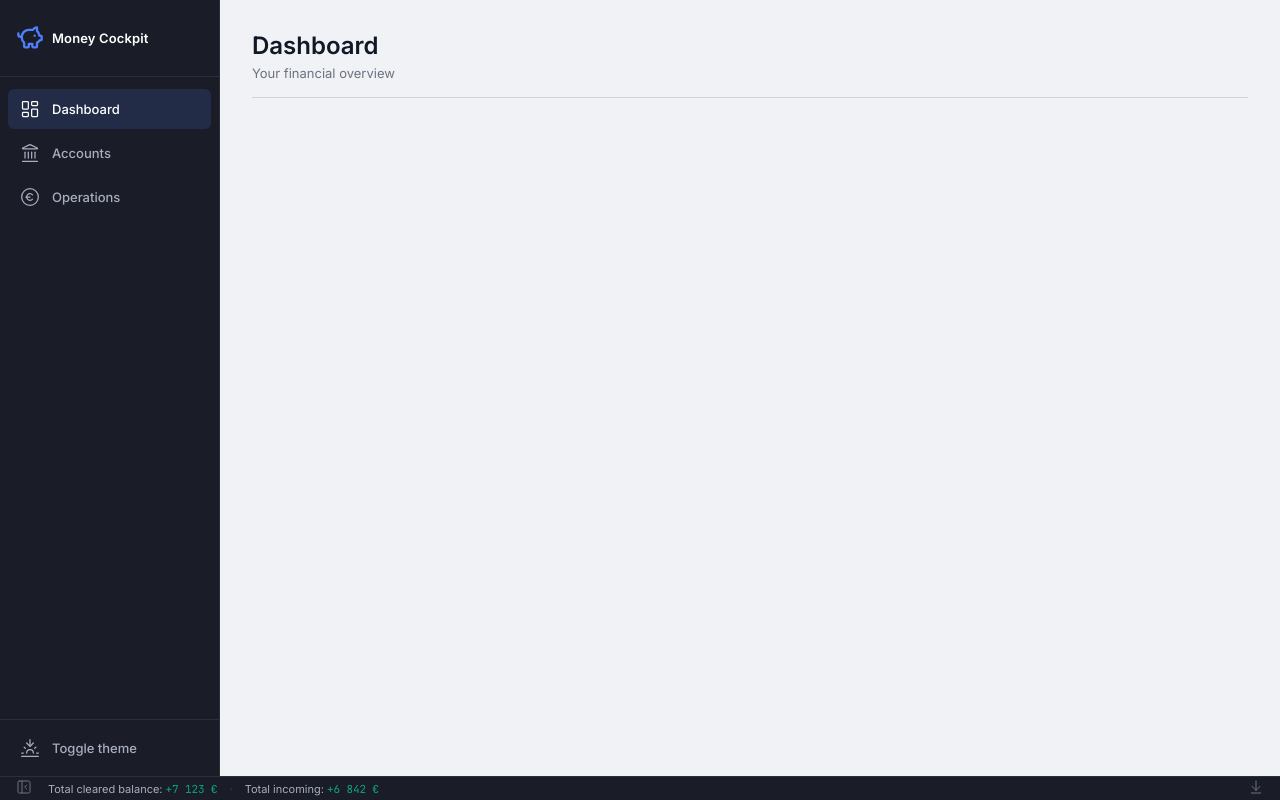
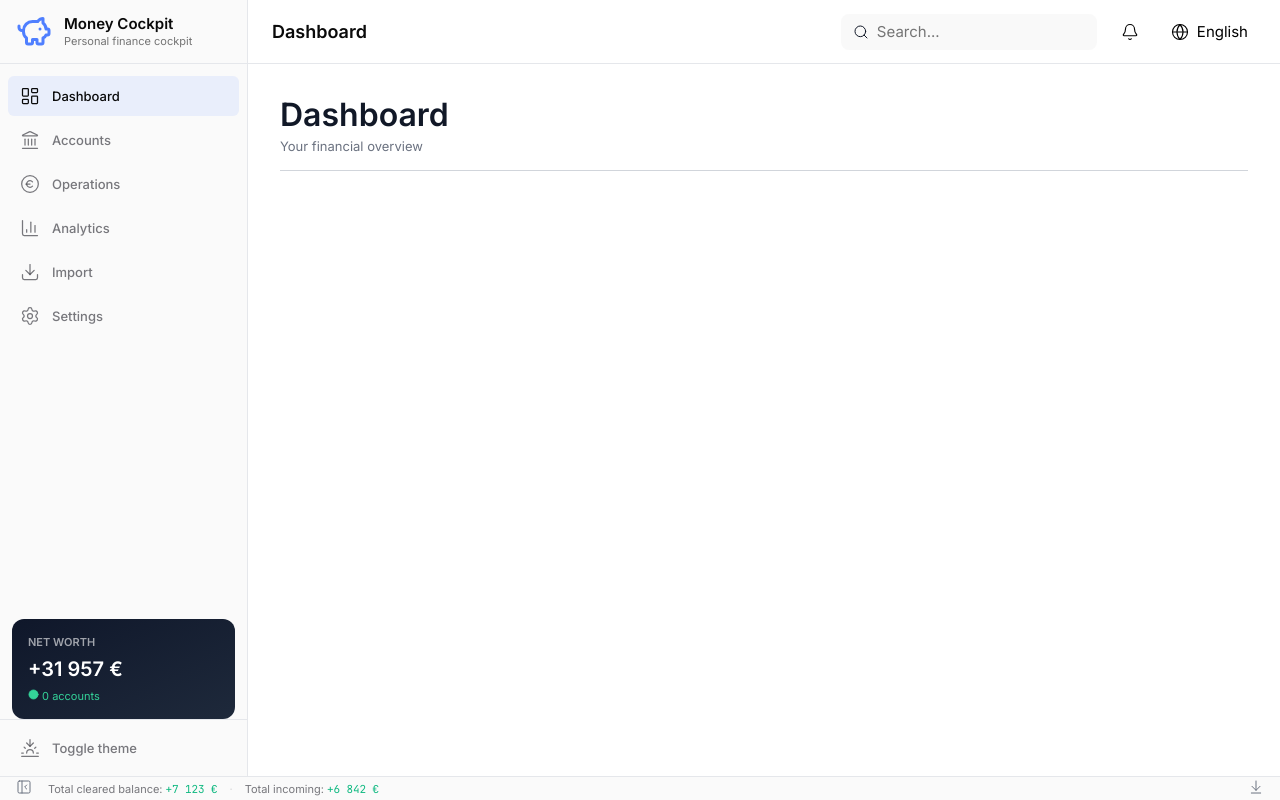
Before and after one commit to Mapeeks/money-cockpit, a website built with Vite: page index.html in a window 1280 px wide. Built offline with nearby package versions, Linux system fonts and the light colour scheme.

Commit message:
Create layout

```diff
--- a/index.html
+++ b/index.html
@@ -9,7 +9,10 @@
     <body>
         <div id="app">
             <div id="sidebar"></div>
-            <div id="content" class="view"></div>
+            <div id="main">
+                <header id="header" class="header"></header>
+                <div id="content" class="view"></div>
+            </div>
         </div>
         <footer id="status-bar"></footer>
     </body>
--- /dev/null
+++ b/src/components/layouts/Header.html
@@ -0,0 +1,18 @@
+<div class="header__left">
+    <span class="header__title">Dashboard</span>
+</div>
+<div class="header__right">
+    <div class="header__search">
+        <i data-lucide="search"></i>
+        <input type="text" name="search" value="" placeholder="Search..." />
+    </div>
+    <div class="header__notifications">
+        <button class="header__notifications-btn"><i data-lucide="bell"></i></button>
+    </div>
+    <div class="header__language">
+        <button class="header__language-btn">
+            <i data-lucide="globe"></i>
+            <span class="header__language-name">English</span>
+        </button>
+    </div>
+</div>
--- /dev/null
+++ b/src/components/layouts/Header.scss
@@ -0,0 +1,102 @@
+.header {
+    display: flex;
+    align-items: center;
+    justify-content: space-between;
+    padding: 0 var(--space-5);
+    border-bottom: 1px solid var(--sidebar-border);
+    height: var(--h-4);
+    gap: var(--space-4);
+
+    &__left,
+    &__right {
+        display: flex;
+        align-items: center;
+        gap: var(--space-4);
+    }
+
+    .header__title {
+        color: var(--sidebar-text-active);
+        font-size: var(--text-lg);
+        font-weight: var(--weight-semibold);
+    }
+
+    .header__search {
+        position: relative;
+
+        .lucide {
+            position: absolute;
+            left: 12px;
+            width: 16px;
+            height: 16px;
+            top: 10px;
+        }
+
+        input {
+            border: none;
+            background-color: var(--bg-input);
+            border-radius: var(--space-2);
+            font-size: var(--text-md);
+            line-height: var(--text-xl);
+            padding: var(--space-2);
+            padding-left: var(--space-7);
+            padding-right: var(--space-3);
+            color: var(--sidebar-text-active);
+            width: 256px;
+
+            &:focus {
+                outline: none;
+                border: 1px solid var(--border-input-focused);
+                background-color: var(--bg-base);
+            }
+        }
+    }
+
+    .header__notifications {
+        border-radius: var(--space-2);
+        :hover {
+            background-color: var(--bg-header-btn-hover);
+        }
+
+        button {
+            border-radius: var(--space-2);
+            padding: var(--space-2);
+
+            .lucide {
+                width: 18px;
+                height: 18px;
+                line-height: 24px;
+                display: block;
+            }
+        }
+    }
+
+    .header__language {
+        border-radius: var(--space-2);
+
+        :hover {
+            background-color: var(--bg-header-btn-hover);
+        }
+
+        .header__language-btn {
+            display: flex;
+            align-items: center;
+            gap: var(--space-2);
+            border-radius: var(--space-2);
+            padding: var(--space-2);
+
+            .lucide {
+                width: var(--space-5);
+                height: var(--space-5);
+                width: 18px;
+                height: 18px;
+                line-height: 24px;
+            }
+
+            .header__language-name {
+                display: block;
+                font-size: var(--text-md);
+                line-height: var(--space-5);
+            }
+        }
+    }
+}
--- /dev/null
+++ b/src/components/layouts/Header.ts
@@ -0,0 +1,14 @@
+import { Search, Bell, Globe, createIcons } from "lucide";
+import "./Header.scss";
+
+export function StatusBar(): void {}
+
+export function Header(): void {
+    createIcons({
+        icons: {
+            Search,
+            Bell,
+            Globe,
+        },
+    });
+}
--- a/src/components/layouts/Sidebar.html
+++ b/src/components/layouts/Sidebar.html
@@ -1,9 +1,19 @@
 <aside class="sidebar">
     <div class="sidebar__logo">
         <span class="sidebar__logo-mark"><i data-lucide="piggy-bank"></i></span>
-        <span class="sidebar__logo-name">Money Cockpit</span>
+        <div class="sidebar__logo-text">
+            <div class="sidebar__logo-name">Money Cockpit</div>
+            <div class="sidebar__logo-baseline">Personal finance cockpit</div>
+        </div>
     </div>
     <nav class="sidebar__nav" id="sidebar-nav"></nav>
+    <div class="sidebar__worth">
+        <div class="sidebar__worth-title">Net worth</div>
+        <div class="sidebar__worth-value">+31 957 &euro;</div>
+        <div class="sidebar__worth-status">
+            <i data-lucide="circle"></i> <span>0 accounts</span>
+        </div>
+    </div>
     <div class="sidebar__footer">
         <button class="sidebar__item" id="theme-toggle">
             <i data-lucide="sunrise"></i>
--- a/src/components/layouts/Sidebar.scss
+++ b/src/components/layouts/Sidebar.scss
@@ -11,28 +11,38 @@
     &__logo {
         display: flex;
         align-items: center;
-        gap: var(--space-2);
-        padding: var(--space-5) var(--space-4);
+        gap: var(--space-3);
+        padding: var(--space-4) var(--space-4);
         border-bottom: 1px solid var(--sidebar-border);
+        height: var(--h-4);
     }
     &__logo-mark {
         color: var(--accent);
         font-size: var(--text-lg);
         line-height: 1;
-        width: 28px;
-        height: 28px;
+        width: 36px;
+        height: 36px;
         .lucide {
-            width: 28px;
-            height: 28px;
+            width: 36px;
+            height: 36px;
             stroke-width: 2;
         }
     }
 
+    &__logo-text {
+        display: block;
+    }
+
     &__logo-name {
         color: var(--sidebar-text-active);
-        font-size: var(--text-sm);
+        font-size: var(--text-md);
         font-weight: var(--weight-semibold);
-        letter-spacing: 0.01em;
+        line-height: 1.25em;
+    }
+
+    &__logo-baseline {
+        color: var(--text-muted);
+        font-size: var(--text-xs);
     }
 
     &__nav {
@@ -68,6 +78,39 @@
         }
     }
 
+    &__worth {
+        background-image: var(--worth-gradient);
+        border-radius: var(--space-3);
+        margin: 0 var(--space-3);
+        padding: var(--space-4);
+
+        &-title {
+            color: rgba(255, 255, 255, 0.6);
+            text-transform: uppercase;
+            font-weight: var(--weight-semibold);
+            font-size: var(--text-xs);
+        }
+
+        &-value {
+            font-size: var(--text-xl);
+            margin: var(--space-1) 0;
+            line-height: var(--text-xxl);
+            font-weight: var(--weight-bold);
+            color: rgba(255, 255, 255, 1);
+        }
+
+        &-status {
+            color: var(--positive-dark);
+            font-size: var(--text-xs);
+            line-height: var(--text-sm);
+            .lucide {
+                fill: var(--positive-dark);
+                width: var(--text-xs);
+                height: var(--text-xs);
+            }
+        }
+    }
+
     &__footer {
         padding: var(--space-2);
         border-top: 1px solid var(--sidebar-border);
--- a/src/components/layouts/Sidebar.ts
+++ b/src/components/layouts/Sidebar.ts
@@ -10,6 +10,10 @@ import {
     PanelLeftClose,
     PanelLeftOpen,
     PiggyBank,
+    ChartColumn,
+    Circle,
+    Download,
+    Settings,
 } from "lucide";
 import "./Sidebar.scss";
 
@@ -17,6 +21,9 @@ const NAV_ITEMS: { route: Route; label: string; icon: string }[] = [
     { route: "dashboard", label: "Dashboard", icon: "layout-dashboard" },
     { route: "accounts", label: "Accounts", icon: "landmark" },
     { route: "operations", label: "Operations", icon: "circle-euro" },
+    { route: "analytics", label: "Analytics", icon: "chart-column" },
+    { route: "import", label: "Import", icon: "download" },
+    { route: "settings", label: "Settings", icon: "settings" },
 ];
 
 function buildNavItems(): void {
@@ -65,6 +72,10 @@ export function Sidebar(): void {
             PanelLeftClose,
             PanelLeftOpen,
             PiggyBank,
+            ChartColumn,
+            Circle,
+            Download,
+            Settings,
         },
     });
 
--- a/src/lib/loader.ts
+++ b/src/lib/loader.ts
@@ -1,5 +1,6 @@
 import sidebarTemplate from "../components/layouts/Sidebar.html?raw";
 import statusBarTemplate from "../components/layouts/StatusBar.html?raw";
+import headerTemplate from "../components/layouts/Header.html?raw";
 
 function inject(containerId: string, template: string): void {
     const container = document.getElementById(containerId);
@@ -9,4 +10,5 @@ function inject(containerId: string, template: string): void {
 export function loadLayout(): void {
     inject("sidebar", sidebarTemplate);
     inject("status-bar", statusBarTemplate);
+    inject("header", headerTemplate);
 }
--- a/src/lib/router.ts
+++ b/src/lib/router.ts
@@ -1,4 +1,4 @@
-export type Route = "dashboard" | "accounts" | "operations";
+export type Route = "dashboard" | "accounts" | "operations" | "analytics";
 
 type RouteChangeCallback = (route: Route) => void;
 
--- a/src/main.ts
+++ b/src/main.ts
@@ -4,10 +4,12 @@ import { loadLayout } from "./lib/loader";
 import { initTheme } from "./lib/theme";
 import { Sidebar } from "./components/layouts/Sidebar";
 import { StatusBar } from "./components/layouts/StatusBar";
+import { Header } from "./components/layouts/Header";
 import { router } from "./lib/router";
 
 loadLayout();
 initTheme();
 Sidebar();
+Header();
 StatusBar();
 router();
--- a/src/styles/global.scss
+++ b/src/styles/global.scss
@@ -79,7 +79,7 @@ textarea {
     }
 
     &__title {
-        font-size: var(--text-xl);
+        font-size: var(--text-xxl);
         font-weight: var(--weight-semibold);
         color: var(--text-primary);
         line-height: 1.2;
--- a/src/styles/tokens.scss
+++ b/src/styles/tokens.scss
@@ -5,55 +5,76 @@
     --space-4: 16px;
     --space-5: 24px;
     --space-6: 32px;
-    --space-7: 48px;
+    --space-7: 36px;
+    --space-8: 48px;
+
+    --h-1: 1rem;
+    --h-2: 2rem;
+    --h-3: 3rem;
+    --h-4: 4rem;
 
     --radius-sm: 4px;
     --radius-md: 6px;
     --border: 1px solid var(--border-color);
 
-    --font-ui: "Inter", system-ui, sans-serif;
+    --font-ui: ui-sans-serif, "Inter", system-ui, sans-serif;
     --font-mono: "JetBrains Mono", "Fira Code", monospace;
 
     --text-xs: 11px;
     --text-sm: 13px;
     --text-md: 15px;
     --text-lg: 18px;
-    --text-xl: 24px;
-    --text-2xl: 32px;
+    --text-xl: 20px;
+    --text-xxl: 24px;
+    --text-xxl: 32px;
 
     --weight-regular: 400;
     --weight-medium: 500;
     --weight-semibold: 600;
+    --weight-bold: 800;
 
-    --sidebar-width: 220px;
+    --sidebar-width: 248px;
 }
 
 :root,
 [data-theme="light"] {
-    --bg-base: #f0f2f5;
+    --bg-base: #ffffff;
     --bg-surface: #ffffff;
     --bg-raised: #e4e7ed;
     --bg-hover: #d8dce6;
+    --bg-button: rgba(15, 23, 42, 1);
+    --bg-gradient-top: var(--bg-button);
+    --bg-gradient-bottom: rgba(30, 41, 59, 1);
+    --bg-input: rgba(246, 246, 246, 0.6);
+    --bg-header-btn-hover: rgba(245, 245, 245, 1);
 
     --text-primary: #111827;
     --text-secondary: #6b7280;
-    --text-muted: #9ca3af;
+    --text-muted: #737373;
 
     --border-color: #d1d5db;
+    --border-input-focused: rgba(229, 229, 229, 1);
 
     --accent: #4f7fff;
     --accent-hover: #3a6ae8;
     --accent-subtle: rgba(79, 127, 255, 0.1);
 
-    --positive: #0da678;
+    --positive: rgba(16, 185, 129, 1);
+    --positive-dark: rgba(52, 211, 153, 1);
     --negative: #e5374f;
 
-    --sidebar-bg: #1a1d27;
-    --sidebar-text: #a8aebf;
-    --sidebar-text-active: #ffffff;
-    --sidebar-hover: rgba(255, 255, 255, 0.06);
-    --sidebar-active: rgba(79, 127, 255, 0.15);
-    --sidebar-border: rgba(255, 255, 255, 0.08);
+    --sidebar-bg: rgba(250, 250, 250, 1);
+    --sidebar-text: rgba(63, 63, 70, 0.7);
+    --sidebar-text-active: rgba(10, 10, 10, 1);
+    --sidebar-hover: rgba(79, 127, 255, 0.05);
+    --sidebar-active: rgba(79, 127, 255, 0.1);
+    --sidebar-border: rgb(229, 231, 235);
+
+    --worth-gradient: linear-gradient(
+        to right bottom,
+        var(--bg-gradient-top),
+        var(--bg-gradient-bottom)
+    );
 }
 
 [data-theme="dark"] {
--- a/src/views/Accounts.html
+++ b/src/views/Accounts.html
@@ -1,4 +1,10 @@
 <div class="view__header">
     <h1 class="view__title">Accounts</h1>
-    <p class="view__subtitle">Manage your accounts</p>
 </div>
+
+<div id="accounts-empty" class="empty-state" hidden>
+    <p class="empty-state__message">No account yet. Add your first account to get started.</p>
+    <button class="btn btn--primary" id="btn-add-account">Add account</button>
+</div>
+
+<div id="accounts-list" hidden></div>
```
Also changed, not shown: src/views/Import.ts (added, +11 -0 lines), src/views/Settings.ts (added, +11 -0 lines).
